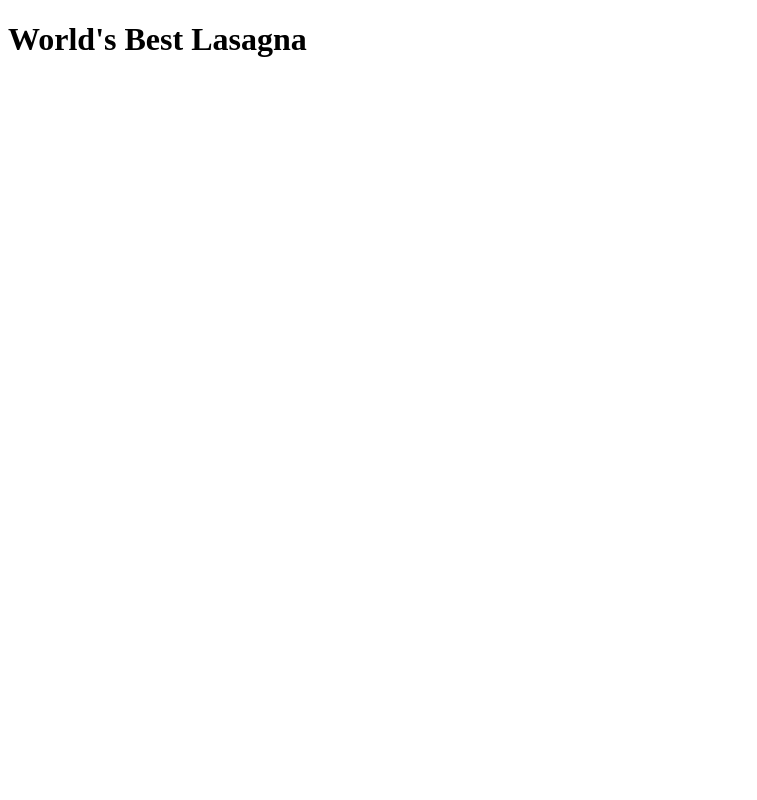
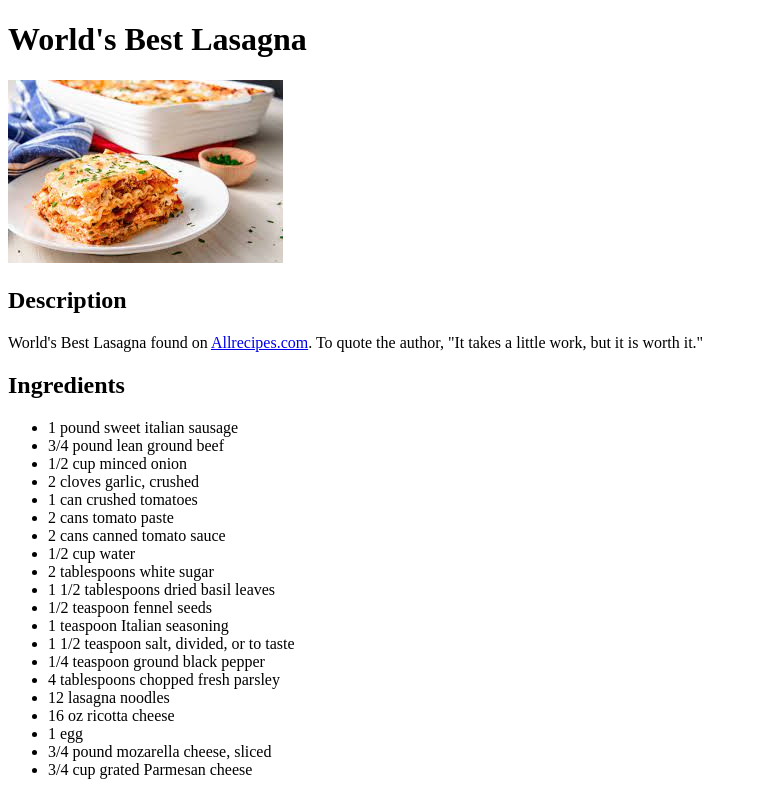
Before and after one commit to andrewlutton/odin-recipes, a plain HTML site: page recipes/lasagna.html in a window 1280 px wide. Shown: the whole page, without its empty margins (0-757 px from the left). Drawn offline with Linux system fonts and the light colour scheme.

Commit message:
Add Description and Ingredients

```diff
--- a/recipes/lasagna.html
+++ b/recipes/lasagna.html
@@ -7,8 +7,39 @@
     <title>World's Best Lasagna</title>
 </head>
 <body>
+
     <h1>World's Best Lasagna</h1>
 
+    <img src="../img/lasagna.jpeg" alt="Serving of lasagana">
+
+    <h2>Description</h2>
+
+    <p>World's Best Lasagna found on <a href="https://www.allrecipes.com/recipe/23600/worlds-best-lasagna/">Allrecipes.com</a>. To quote the author, "It takes a little work, but it is worth it."</p>
+
+    <h2>Ingredients</h2>
+
+    <ul>
+        <li>1 pound sweet italian sausage</li>
+        <li>3/4 pound lean ground beef</li>
+        <li>1/2 cup minced onion</li>
+        <li>2 cloves garlic, crushed</li>
+        <li>1 can crushed tomatoes</li>
+        <li>2 cans tomato paste</li>
+        <li>2 cans canned tomato sauce</li>
+        <li>1/2 cup water</li>
+        <li>2 tablespoons white sugar</li>
+        <li>1 1/2 tablespoons dried basil leaves</li>
+        <li>1/2 teaspoon fennel seeds</li>
+        <li>1 teaspoon Italian seasoning</li>
+        <li>1 1/2 teaspoon salt, divided, or to taste</li>
+        <li>1/4 teaspoon ground black pepper</li>
+        <li>4 tablespoons chopped fresh parsley</li>
+        <li>12 lasagna noodles</li>
+        <li>16 oz ricotta cheese</li>
+        <li>1 egg</li>
+        <li>3/4 pound mozarella cheese, sliced</li>
+        <li>3/4 cup grated Parmesan cheese</li>
+    </ul>
 
 </body>
 </html>
```
